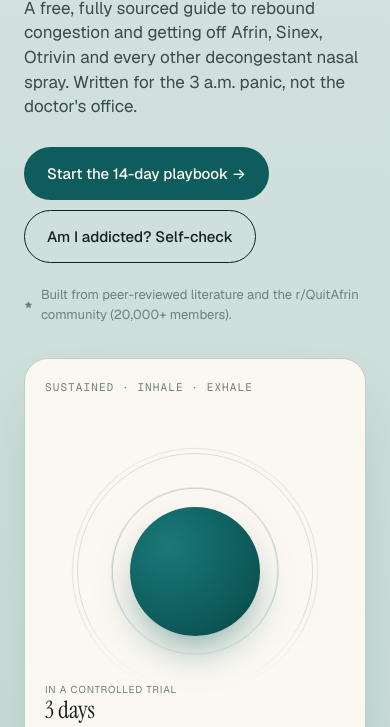
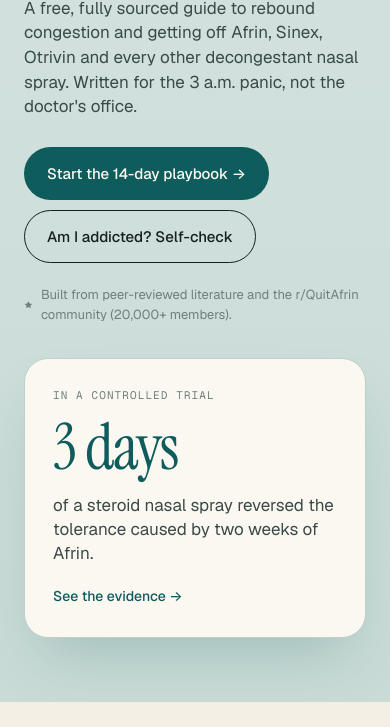
Before and after one commit to dzakowski/rebound-site, a plain HTML site: page index.html in a window 390 px wide. Shown: the part 360-1087 px from the top of the page. Drawn offline with Linux system fonts and the light colour scheme.

Commit message:
Replace the animated circle in the homepage hero with a stat card
Removes the breathing-ball animation and its "inhale / exhale" caption.
The trial statistic it carried stays, as a compact card that links to the
evidence on the science page.

Co-Authored-By: Claude <noreply@anthropic.com>
Claude-Session: https://claude.ai/code/session_01LhLqR6mHR6Pjf57SpVvZUZ

```diff
--- a/assets/styles.css
+++ b/assets/styles.css
@@ -308,75 +308,33 @@ header.site {
   display: flex; align-items: center; gap: 8px;
   max-width: 60ch;
 }
-.hero .visual {
-  aspect-ratio: 1/1;
+.hero .stat-card {
   background: var(--paper);
   border-radius: 24px;
   border: 1px solid #BFD0CB;
-  position: relative;
-  overflow: hidden;
   box-shadow: 0 30px 60px -20px rgba(14, 92, 92, 0.25);
+  padding: clamp(28px, 4vw, 48px);
 }
-.hero .visual .breath { position: absolute; inset: 0; display: grid; place-items: center; }
-.hero .visual .ring {
-  width: 70%; aspect-ratio: 1/1;
-  border: 1.5px solid var(--primary);
-  border-radius: 50%;
-  opacity: 0.4;
-  position: absolute;
-  animation: breathe 5s ease-in-out infinite;
+.hero .stat-card .stat-label {
+  font-family: 'Geist Mono', monospace;
+  font-size: 11px; letter-spacing: 0.1em; text-transform: uppercase;
+  color: var(--muted);
 }
-.hero .visual .ring.r2 { animation-delay: -1.6s; opacity: 0.25; }
-.hero .visual .ring.r3 { animation-delay: -3.2s; opacity: 0.15; }
-@keyframes breathe {
-  0%, 100% { transform: scale(0.7); opacity: 0.45; }
-  50%      { transform: scale(1.1); opacity: 0.05; }
+.hero .stat-card .big {
+  font-family: 'Instrument Serif', serif;
+  font-size: clamp(64px, 9vw, 120px);
+  line-height: 0.95; letter-spacing: -0.02em;
+  color: var(--primary);
+  margin: 14px 0 16px;
+  white-space: nowrap;
 }
-@media (prefers-reduced-motion: reduce) { .hero .visual .ring { animation: none; } }
-.hero .visual .core {
-  width: 38%; aspect-ratio: 1/1; border-radius: 50%;
-  background: radial-gradient(circle at 30% 30%, #1B7878, var(--primary) 60%, var(--primary-2));
-  position: relative; z-index: 2;
-  box-shadow: 0 20px 40px -10px rgba(14, 92, 92, 0.5);
+.hero .stat-card .stat-text {
+  font-size: clamp(17px, 1.5vw, 20px);
+  line-height: 1.4;
+  color: var(--ink-2);
+  max-width: 30ch;
 }
-.hero .visual .label {
-  position: absolute; bottom: 20px; left: 20px; right: 20px;
-  display: flex; justify-content: space-between; align-items: end;
-  font-size: 13px; color: var(--ink-2);
-  gap: 12px;
-}
-.hero .visual .label .big { font-family: 'Instrument Serif', serif; font-size: clamp(24px, 3vw, 32px); color: var(--ink); line-height: 1; }
-.hero .visual .label .stat-label { font-size: 11px; text-transform: uppercase; letter-spacing: 0.08em; color: var(--muted); }
-@media (max-width: 700px) {
-  .hero .visual { aspect-ratio: 4/5; }
-  .hero .visual::after {
-    content: '';
-    position: absolute;
-    bottom: 0; left: 0; right: 0;
-    height: 42%;
-    background: linear-gradient(to top, var(--paper) 55%, transparent);
-    pointer-events: none;
-    z-index: 1;
-  }
-  .hero .visual .label {
-    flex-direction: column;
-    align-items: flex-start;
-    gap: 4px;
-    bottom: 18px;
-    z-index: 2;
-  }
-  .hero .visual .label > div:last-child {
-    text-align: left !important;
-    max-width: none !important;
-  }
-  .hero .visual .label .stat-label { font-size: 10px; }
-}
-.hero .visual .corner {
-  position: absolute; top: 20px; left: 20px;
-  font-family: 'Geist Mono', monospace;
-  font-size: 11px; letter-spacing: 0.1em;
-  color: var(--muted); text-transform: uppercase;
-}
+.hero .stat-card .stat-source { display: inline-block; margin-top: 20px; font-size: 14px; font-weight: 500; }
 
 /* ===== featured cards ===== */
 .featured { padding: 56px 0 24px; background: var(--bg); }
@@ -1064,4 +1022,3 @@ footer.site .blurb { color: #95A6A4; font-size: 14px; max-width: 320px; margin-t
 /* ===== round 2 ===== */
 .page-hero.long h1 { max-width: 21ch; font-size: clamp(36px, 5.2vw, 62px); line-height: 1.0; }
 .story .attr a { color: inherit; text-decoration: underline; text-underline-offset: 2px; }
-.hero .visual .label .big { white-space: nowrap; }
--- a/index.html
+++ b/index.html
@@ -279,23 +279,11 @@
           Built from peer-reviewed literature and the r/QuitAfrin community (20,000+ members).
         </p>
       </div>
-      <div class="visual" aria-hidden="true">
-        <span class="corner">SUSTAINED · INHALE · EXHALE</span>
-        <div class="breath">
-          <div class="ring r1"></div>
-          <div class="ring r2"></div>
-          <div class="ring r3"></div>
-          <div class="core"></div>
-        </div>
-        <div class="label">
-          <div>
-            <div class="stat-label">In a controlled trial</div>
-            <div class="big">3 days</div>
-          </div>
-          <div style="text-align:right; max-width:160px;">
-            <span class="stat-label">of a steroid spray reversed the tolerance caused by 2 weeks of Afrin</span>
-          </div>
-        </div>
+      <div class="stat-card">
+        <p class="stat-label">In a controlled trial</p>
+        <p class="big">3 days</p>
+        <p class="stat-text">of a steroid nasal spray reversed the tolerance caused by two weeks of Afrin.</p>
+        <a class="stat-source" href="science.html#evidence">See the evidence →</a>
       </div>
     </div>
   </div>
```
